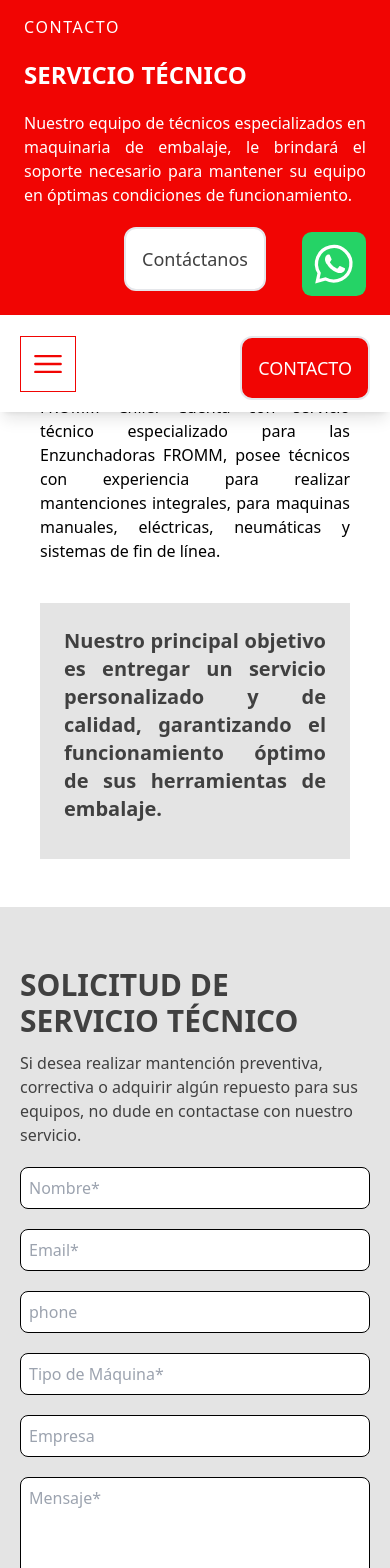
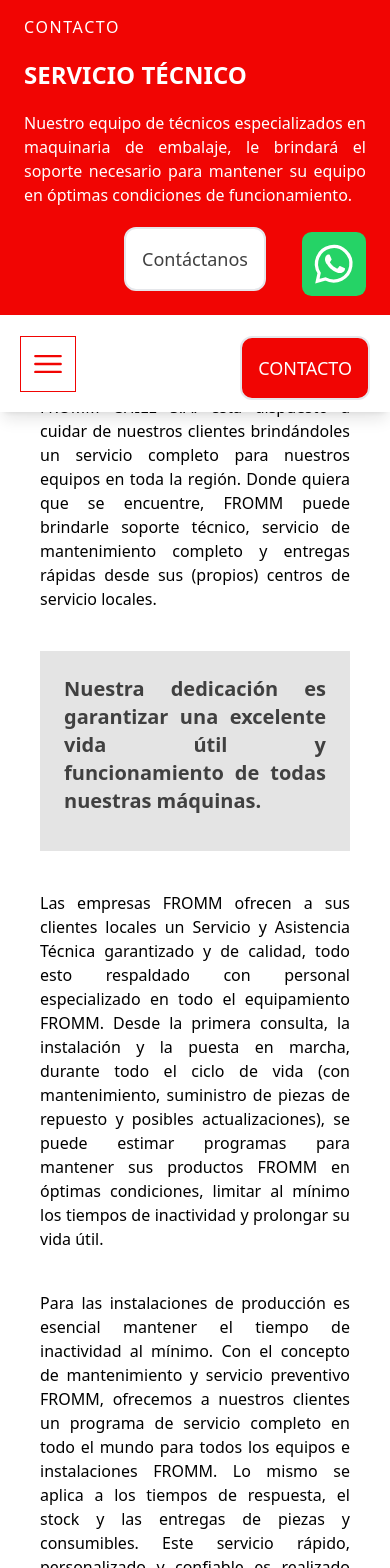
Before and after one commit to Fromm-Chile/fromm-pe-prod, a React (Vite) app: page /servicio-tecnico in a window 390 px wide. Shown: the part 432-2000 px from the top of the page. Built offline with nearby package versions, Linux system fonts and the light colour scheme.

Commit message:
feat: add sent-mail SVG icon and update Confirmacion component with new image; enhance layout in Mercados components

```diff
--- a/src/pages/Confirmacion.tsx
+++ b/src/pages/Confirmacion.tsx
@@ -1,28 +1,21 @@
-import { useNavigate } from "react-router-dom";
 import { Button } from "../components/commons/Button";
 
 export const Confirmacion = () => {
-  const navigate = useNavigate();
-
-  const handleBackToHome = () => {
-    navigate("/");
-  };
-
   return (
     <div className="bg-primaryGray mb-20 pt-12 px-3 pb-5">
       <h2 className="text-center mb-10 text-xl md:text-4xl font-medium">
         SOLICITUD ENVIADA
       </h2>
-      <div className="border border-black p-5 md:py-10 md:px-3 bg-white mb-10 md:max-w-[1150px] md:m-auto md:mb-10">
+      <div className="border border-black p-5 md:py-10 md:px-3 bg-white mb-10 md:max-w-[1150px] md:m-auto md:mb-10 flex flex-col items-center">
         <p className="text-center text-lg md:text-2xl text-textGray">
           Tu solicitud ha sido enviada con éxito, te contactaremos a la
           brevedad.
         </p>
+        <img src="/icons/sent-mail.svg" className="w-[300px] h-[300px]" />
       </div>
       <div className="flex justify-center">
         <Button
-          link=""
-          onClick={handleBackToHome}
+          link="/"
           className="bg-red-500 text-white px-5 py-2 rounded-lg hover:bg-red-600 transition duration-300"
         >
           Volver al Inicio
--- a/src/pages/Mercados/Agricola.tsx
+++ b/src/pages/Mercados/Agricola.tsx
@@ -29,6 +29,13 @@
             de forma estable y permanece en posición vertical durante el viaje.
           </p>
         </div>
+      </section>
+      <section className="mb-10 flex gap-5 max-w-[1150px] justify-center m-auto">
+        <img
+          src="https://pub-873e7884cc3b416fa7c9d881d5d16822.r2.dev/zunchosfrutas.jpeg"
+          className="h-[400px] w-[400px]"
+          alt="zunchos frutas"
+        />
       </section>
       <section className="mb-24 py-10">
         <div className="max-w-[75%] m-auto flex flex-col gap-5 lg:max-w-[60%] text-justify lg:font-light">
--- a/src/pages/Mercados/Forestal.tsx
+++ b/src/pages/Mercados/Forestal.tsx
@@ -39,14 +39,17 @@
         <img
           src="https://pub-873e7884cc3b416fa7c9d881d5d16822.r2.dev/mederazuncho.webp"
           className="h-[400px] w-[400px]"
+          alt="zunchos madera"
         />
         <img
           src="https://pub-873e7884cc3b416fa7c9d881d5d16822.r2.dev/maderazuncho2.webp"
           className="h-[400px] w-[400px]"
+          alt="zunchos madera"
         />
         <img
           src="https://pub-873e7884cc3b416fa7c9d881d5d16822.r2.dev/maderazuncho3.webp"
           className="h-[400px] w-[400px]"
+          alt="zunchos madera"
         />
       </section>
       <section className="mb-24 py-10">
--- a/src/pages/Mercados/Siderurgica.tsx
+++ b/src/pages/Mercados/Siderurgica.tsx
@@ -28,6 +28,23 @@
             presencia en la industria metalúrgica desde hace años.
           </p>
         </div>
+      </section>
+      <section className="mb-10 flex gap-5 max-w-[1150px] justify-center m-auto">
+        <img
+          src="https://pub-873e7884cc3b416fa7c9d881d5d16822.r2.dev/perfilesmetal.jpeg"
+          className="h-[400px] w-[400px]"
+          alt="perfiles metal"
+        />
+        <img
+          src="https://pub-873e7884cc3b416fa7c9d881d5d16822.r2.dev/rollosalambre.jpeg"
+          className="h-[400px] w-[400px]"
+          alt="rollos alambre"
+        />
+        <img
+          src="https://pub-873e7884cc3b416fa7c9d881d5d16822.r2.dev/rollosacerozuncho.jpeg"
+          className="h-[400px] w-[400px]"
+          alt="rollos acero zuncho"
+        />
       </section>
       <section className="mb-24 py-10">
         <div className="max-w-[75%] m-auto flex flex-col gap-5 lg:max-w-[60%] text-justify lg:font-light">
--- a/src/pages/ProductDetails.tsx
+++ b/src/pages/ProductDetails.tsx
@@ -94,11 +94,13 @@
               <div className="md:w-[50%]">
                 <div className="md:h-[400px] relative group">
                   <div className="rounded-2xl bg-center bg-cover duration-500">
-                    <img
-                      src={`${productDetails?.srcImg[currentImage]}`}
-                      alt={productDetails?.alt}
-                      className="m-auto max-h-[400px] rounded-2xl object-cover"
-                    />
+                    {productDetails && productDetails.srcImg.length > 0 && (
+                      <img
+                        src={productDetails.srcImg[currentImage]}
+                        alt={productDetails.alt}
+                        className="w-[400px] h-[400px] m-auto rounded-2xl object-contain"
+                      />
+                    )}
                   </div>
                   <div
                     onClick={prevSlide}
@@ -130,16 +132,16 @@
               </div>
               <div className="md:w-[45%]">
                 <div className="flex flex-col gap-5 mt-5">
-                  <h2 className="text-4xl font-bold mt-5">
+                  <h2 className="text-4xl font-bold mt-5 mb-2">
                     {productDetails?.name}
                   </h2>
                 </div>
-                {parse(productDetails?.desc as string)}
+                <p>{productDetails?.desc}</p>
                 {isProductInInvoice ? (
                   <div className="flex flex-col gap-5 md:flex-row md:gap-4 justify-between items-center mt-5">
                     <Button link="/productos">Volver a productos</Button>
-                    <div className="bg-white p-5 flex justify-center items-center border border-red rounded-xl">
-                      <p>Producto agregado!</p>
+                    <div className="bg-white p-5 flex justify-center items-center border border-red rounded-xl h-4">
+                      <p>Agregado!</p>
                     </div>
                     <Button link="/cotizacion">Ir a mi Cotización</Button>
                   </div>
@@ -175,7 +177,10 @@
                       />
                     </div>
                     <div>
-                      <Button link="" onClick={handleAddProduct}>
+                      <Button
+                        link={`/productos/${productDetails?.slug}?producto=${productDetails?.id}`}
+                        onClick={handleAddProduct}
+                      >
                         Agregar a la Cotización
                       </Button>
                     </div>
--- a/src/pages/Products.tsx
+++ b/src/pages/Products.tsx
@@ -170,7 +170,7 @@
               ) : (
                 <div className="w-full md:w-[1014px] mx-auto">
                   {products?.length === 0 ? (
-                    <div className="pt-16 p-5 md:w-[1014px] w-full mx-auto mb-20 flex flex-col justify-center items-center">
+                    <div className="pt-16 p-5 md:w-[914px] w-full mx-auto mb-20 mt-20 flex flex-col justify-center items-center">
                       <img
                         src="icons/noresults.svg"
                         alt="sin-resultados"
--- a/src/pages/ServicioTecnico.tsx
+++ b/src/pages/ServicioTecnico.tsx
@@ -16,17 +16,42 @@
       <section className="px-10 md:max-w-[875px] md:m-auto mt-20 md:mb-10 md:mt-20">
         <div className="mb-10">
           <p className="mb-5">
-            FROMM Chile. Cuenta con servicio técnico especializado para las
-            Enzunchadoras FROMM, posee técnicos con experiencia para realizar
-            mantenciones integrales, para maquinas manuales, eléctricas,
-            neumáticas y sistemas de fin de línea.
+            FROMM CHILE S.A. esta dispuesto a cuidar de nuestros clientes
+            brindándoles un servicio completo para nuestros equipos en toda la
+            región. Donde quiera que se encuentre, FROMM puede brindarle soporte
+            técnico, servicio de mantenimiento completo y entregas rápidas desde
+            sus (propios) centros de servicio locales.
           </p>
         </div>
-        <div className="text-textGray bg-primaryGray p-6">
+        <div className="text-textGray bg-primaryGray p-6 mb-10">
           <p className="text-xl font-bold mb-3">
-            Nuestro principal objetivo es entregar un servicio personalizado y
-            de calidad, garantizando el funcionamiento óptimo de sus
-            herramientas de embalaje.
+            Nuestra dedicación es garantizar una excelente vida útil y
+            funcionamiento de todas nuestras máquinas.
+          </p>
+        </div>
+        <div className="mb-10">
+          <p className="mb-5">
+            Las empresas FROMM ofrecen a sus clientes locales un Servicio y
+            Asistencia Técnica garantizado y de calidad, todo esto respaldado
+            con personal especializado en todo el equipamiento FROMM. Desde la
+            primera consulta, la instalación y la puesta en marcha, durante todo
+            el ciclo de vida (con mantenimiento, suministro de piezas de
+            repuesto y posibles actualizaciones), se puede estimar programas
+            para mantener sus productos FROMM en óptimas condiciones, limitar al
+            mínimo los tiempos de inactividad y prolongar su vida útil.
+          </p>
+        </div>
+        <div className="mb-10">
+          <p className="mb-5">
+            Para las instalaciones de producción es esencial mantener el tiempo
+            de inactividad al mínimo. Con el concepto de mantenimiento y
+            servicio preventivo FROMM, ofrecemos a nuestros clientes un programa
+            de servicio completo en todo el mundo para todos los equipos e
+            instalaciones FROMM. Lo mismo se aplica a los tiempos de respuesta,
+            el stock y las entregas de piezas y consumibles. Este servicio
+            rápido, personalizado y confiable es realizado por ingenieros de
+            ventas y servicio capacitados y experimentados, con el objetivo de
+            agregar valor a nuestras soluciones de productos.
           </p>
         </div>
       </section>
```
Also changed, not shown: public/icons/sent-mail.svg (added).
